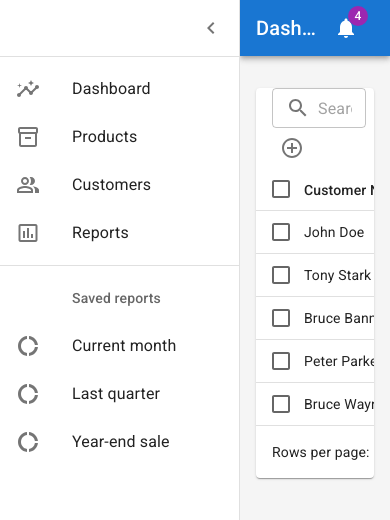
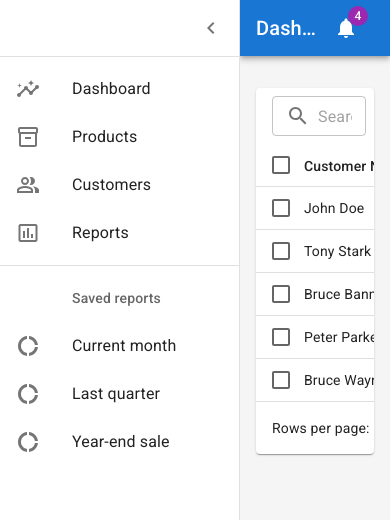
Before and after one commit to wickeddd3/react_product_dashboard, a React (Create React App) app: page /customers in a window 390 px wide. Shown: the top 520 px of the page. Built offline with nearby package versions, Linux system fonts and the light colour scheme; the HTML template or start-up script is replaced by a standard one.

Commit message:
remove add customer button on TableToolbar

```diff
--- a/src/components/common/table/TableToolbar.js
+++ b/src/components/common/table/TableToolbar.js
@@ -4,7 +4,6 @@ import Toolbar from '@mui/material/Toolbar';
 import Typography from '@mui/material/Typography';
 import IconButton from '@mui/material/IconButton';
 import Tooltip from '@mui/material/Tooltip';
-import AddCircleOutlineIcon from '@mui/icons-material/AddCircleOutline';
 import DeleteSweepOutlinedIcon from '@mui/icons-material/DeleteSweepOutlined';
 import { alpha } from '@mui/material/styles';
 import TableSearch from '../table/TableSearch';
@@ -13,8 +12,6 @@ export default function TableToolbar(props) {
   const {
     numSelected,
     canSearch,
-    addButtonTitle,
-    addItem,
     deleteItems,
     deleteButtonTitle,
     searchInput,
@@ -67,14 +64,7 @@ export default function TableToolbar(props) {
               </IconButton>
             </Tooltip>
           ) : (
-            <Tooltip
-              title={addButtonTitle}
-              placement="left"
-            >
-              <IconButton onClick={addItem}>
-                <AddCircleOutlineIcon />
-              </IconButton>
-            </Tooltip>
+            ''
           )}
         </Grid>
       </Grid>
@@ -85,8 +75,6 @@ export default function TableToolbar(props) {
 TableToolbar.propTypes = {
   numSelected: PropTypes.number.isRequired,
   canSearch: PropTypes.bool.isRequired,
-  addButtonTitle: PropTypes.string.isRequired,
   deleteButtonTitle: PropTypes.string.isRequired,
-  addItem: PropTypes.func.isRequired,
   deleteItems: PropTypes.func.isRequired,
 };
```
